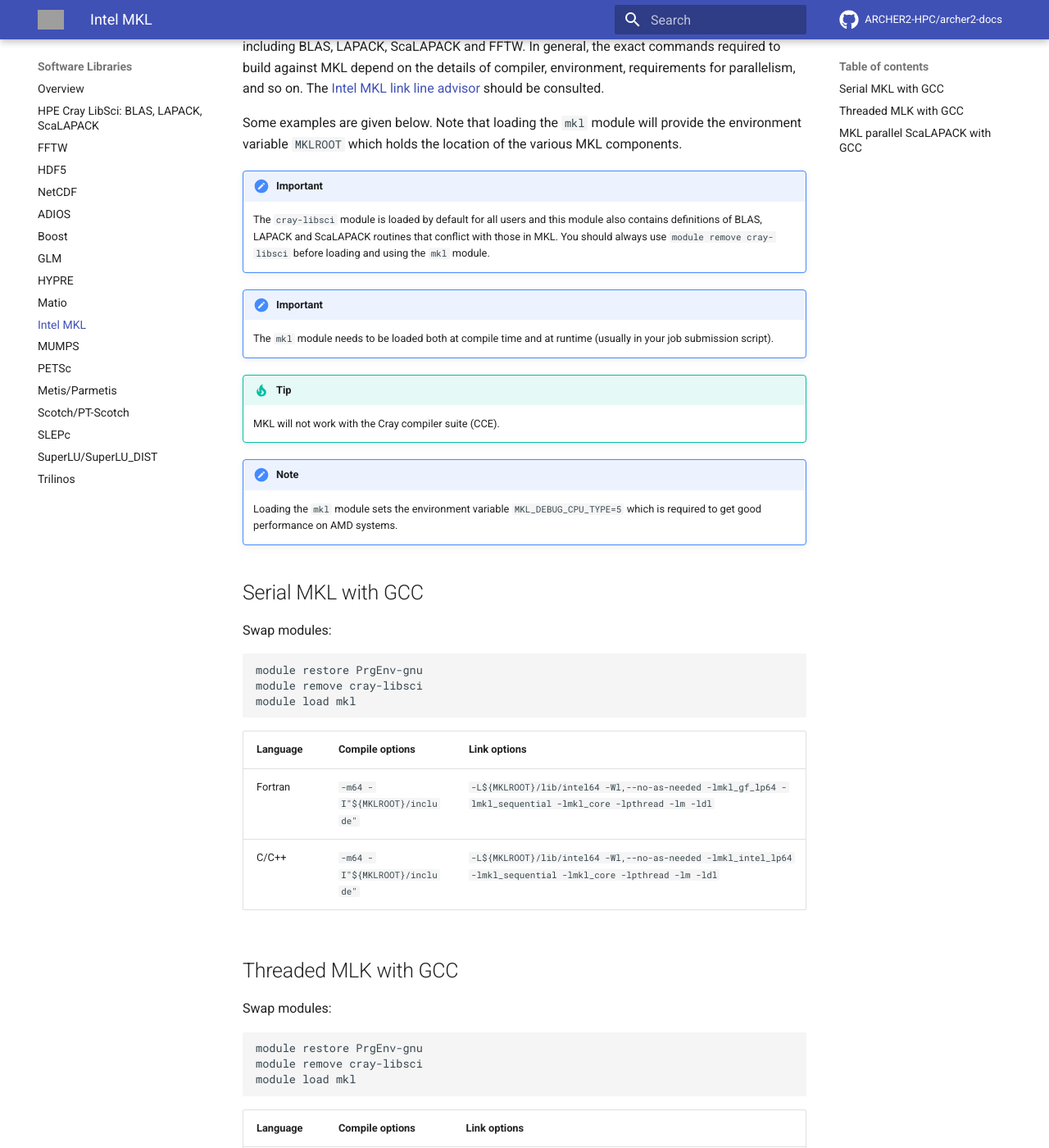
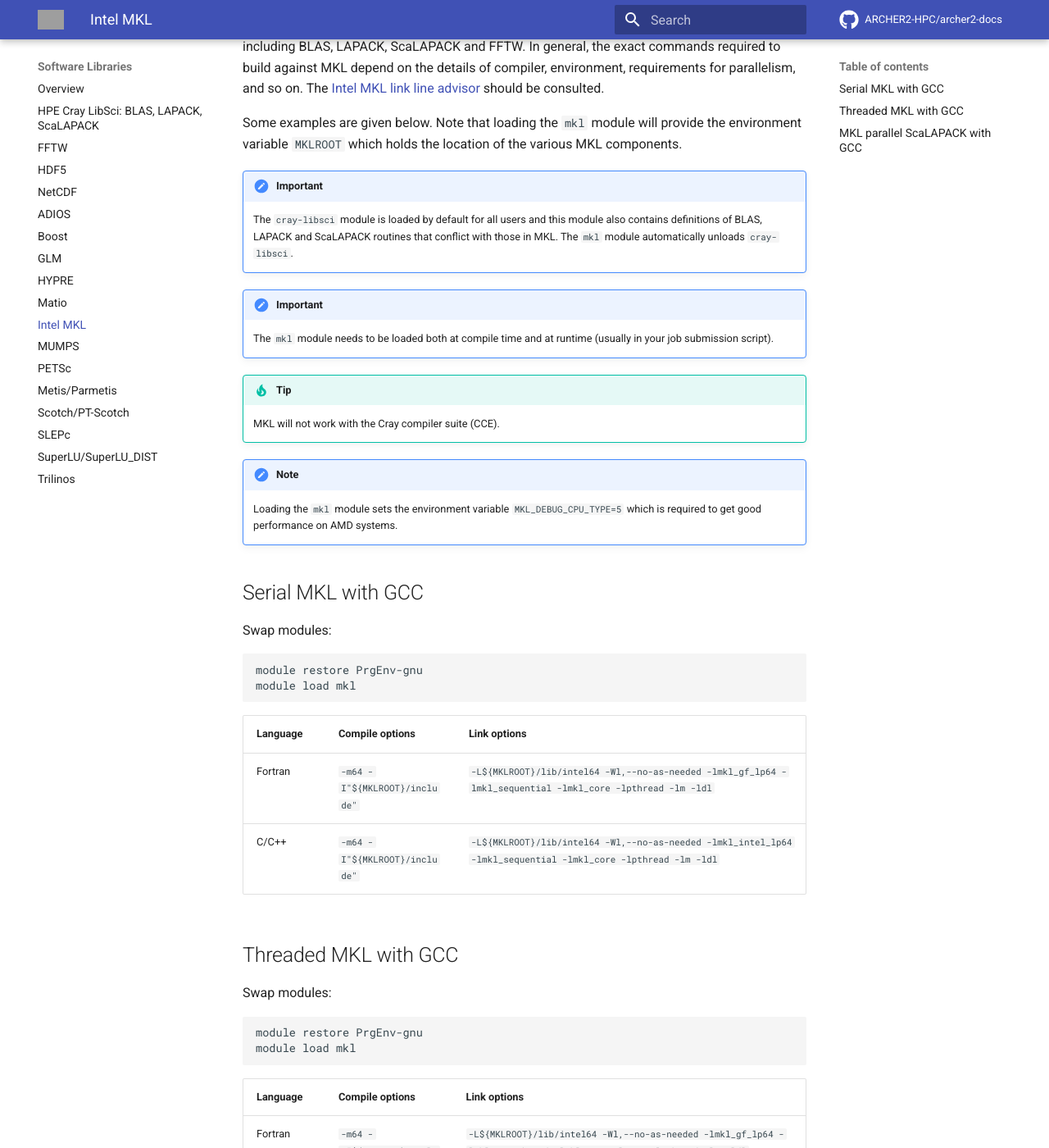
Before and after one commit to ARCHER2-HPC/archer2-docs, an MkDocs documentation site: the page built from docs/software-libraries/mkl.md, in a window 1280 px wide and 1400 px high, scrolled down 209 px. Shown: the whole window at 82% size. Built offline with MkDocs 1.6.1 and Material for MkDocs 9.7.7, drawn with Linux system fonts in a browser that asks for light colours; comment, search, counter and statistics services are not loaded; some of the changed text lies outside the part shown; grey boxes are pictures that could not be loaded.

Commit message:
Addresses reviewer comments

````diff
--- a/docs/software-libraries/mkl.md
+++ b/docs/software-libraries/mkl.md
@@ -12,8 +12,7 @@
 !!! important
     The `cray-libsci` module is loaded by default for all users and this module
     also contains definitions of BLAS, LAPACK and ScaLAPACK routines that conflict
-    with those in MKL. You should always use `module remove cray-libsci` before
-    loading and using the `mkl` module.
+    with those in MKL. The `mkl` module automatically unloads `cray-libsci`.
 
 !!! important
     The `mkl` module needs to be loaded both at compile time and at runtime
@@ -32,7 +31,6 @@
 
 ```
 module restore PrgEnv-gnu
-module remove cray-libsci
 module load mkl
 ```
 
@@ -41,13 +39,12 @@
 | Fortran | `-m64  -I"${MKLROOT}/include"` | `-L${MKLROOT}/lib/intel64 -Wl,--no-as-needed -lmkl_gf_lp64 -lmkl_sequential -lmkl_core -lpthread -lm -ldl` |
 | C/C++ | ` -m64  -I"${MKLROOT}/include"` | `-L${MKLROOT}/lib/intel64 -Wl,--no-as-needed -lmkl_intel_lp64 -lmkl_sequential -lmkl_core -lpthread -lm -ldl` |
 
-## Threaded MLK with GCC
+## Threaded MKL with GCC
 
 Swap modules:
 
 ```
 module restore PrgEnv-gnu
-module remove cray-libsci
 module load mkl
 ```
 
@@ -62,7 +59,6 @@
 
 ```
 module restore PrgEnv-gnu
-module remove cray-libsci
 module load mkl
 ```
 
````
